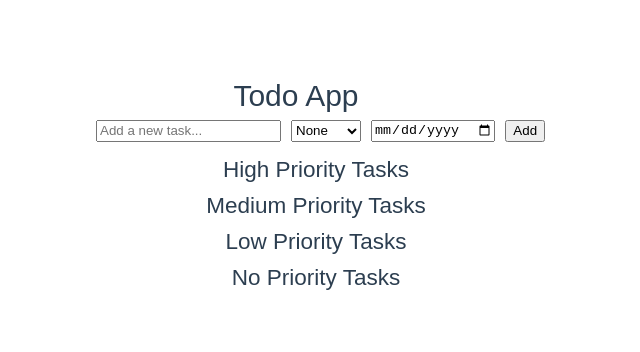
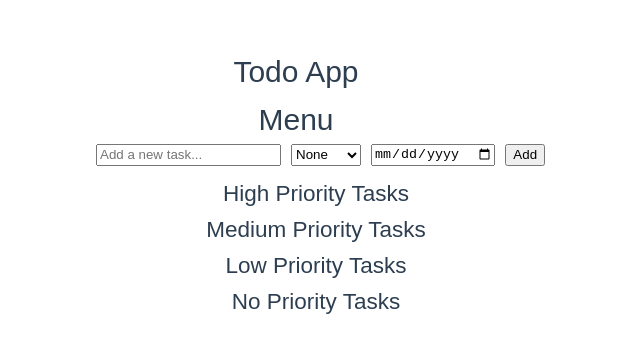
Before and after one commit to dariusbarbus/todoapp, a Vue app in the folder frontend/: page / in a window 1280 px wide. Shown: the part 216-568 px from the top of the page, without its empty margins (144-784 px from the left). Built offline with nearby package versions, Linux system fonts and the light colour scheme.

Commit message:
added menu component, need to develop

```diff
--- a/frontend/src/App.vue
+++ b/frontend/src/App.vue
@@ -1,6 +1,11 @@
 <template>
   <div class="app">
     <h1>Todo App</h1>
+
+    <div>
+      <Menu />
+    </div>
+
     <div class="input-container">
       <input v-model="newTask" @keyup.enter="addTask" placeholder="Add a new task..." />
       <select v-model="priority">
@@ -38,13 +43,18 @@
         <span @click="toggleTask(index)">{{ task.text }} - {{ task.priority }} - Due: {{ task.dueDate }}</span>
       </li>
     </ul>
+
+
   </div>
 </template>
 
 <script>
 import { ref, computed } from 'vue';
+import Menu from './components/Menu.vue';
 
 export default {
+  components: { Menu },
+
   setup() {
     const newTask = ref('');
     const priority = ref('none');
@@ -97,7 +107,7 @@ export default {
       }, 1000);
     };
 
-    return { newTask, priority, dueDate, tasks, sortedTasks, addTask, toggleTask, removeTask, lowPriorityTasks, mediumPriorityTasks, highPriorityTasks, nonePriorityTasks };
+    return { newTask, priority, dueDate, tasks, sortedTasks, addTask, toggleTask, removeTask, lowPriorityTasks, mediumPriorityTasks, highPriorityTasks, nonePriorityTasks};
   },
 };
 </script>
--- /dev/null
+++ b/frontend/src/components/Menu.vue
@@ -0,0 +1,11 @@
+<template>
+    <h1>Menu</h1>
+</template>
+
+<script>
+
+</script>
+
+<style scoped>
+
+</style>
```
